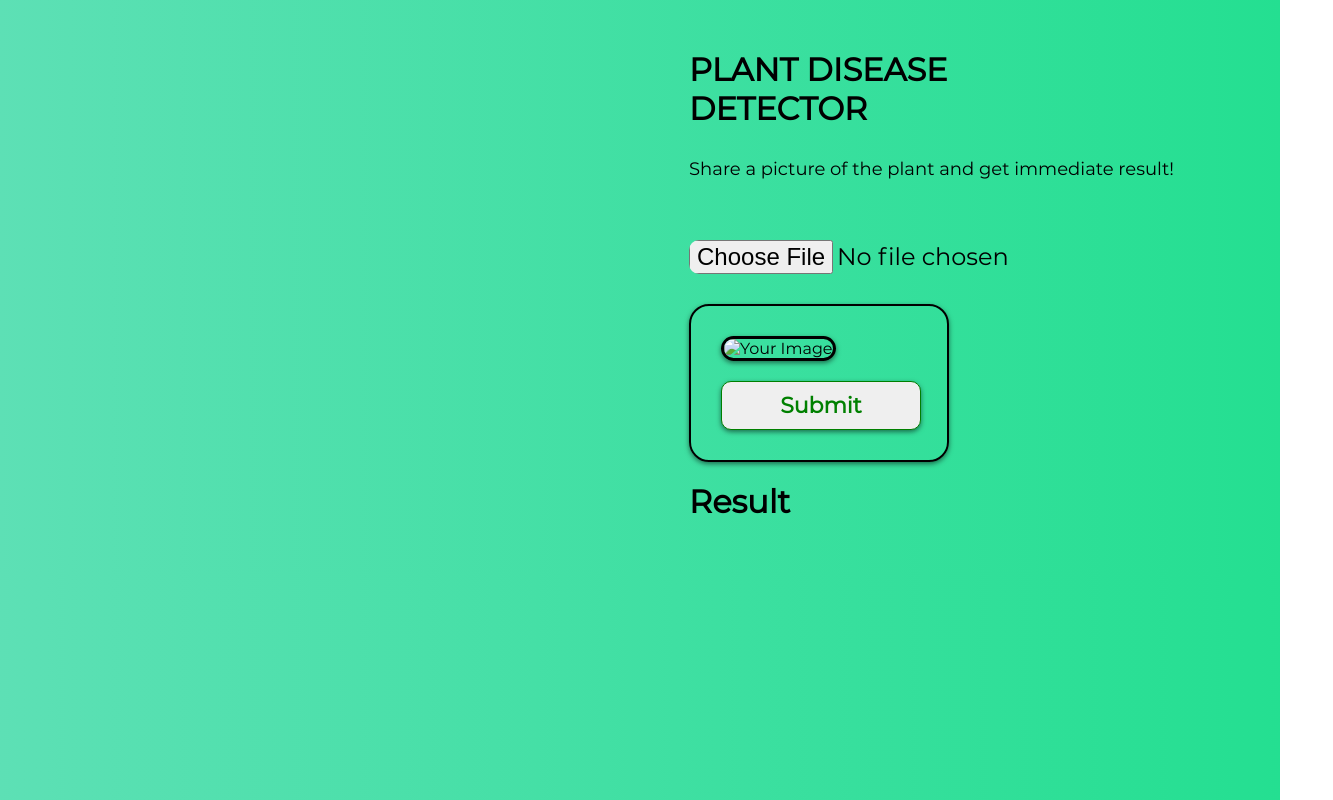
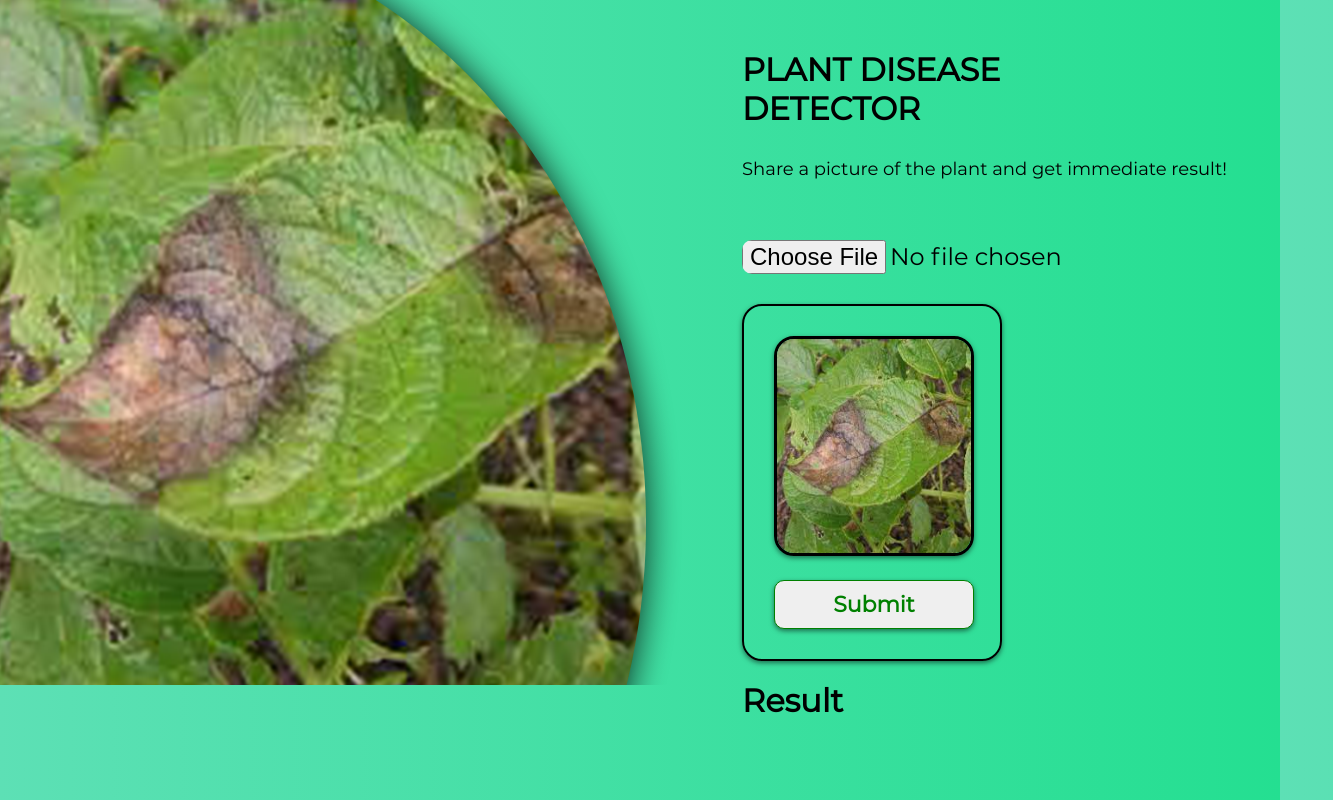
Before and after one commit to naeemali321123/potatoDisease, a plain HTML site: page index.html in a window 1280 px wide. Shown: the whole page, 1333 px wide, since content can reach past the window. Drawn offline with Linux system fonts and the light colour scheme.

Commit message:
add surge file

```diff
--- a/index.html
+++ b/index.html
@@ -14,7 +14,7 @@
     <div id="container">
         <div id="logoCantainer">
             <div id="logoImage">
-                <img src="./logoimage.png" alt="">
+                <img src="./image/logoimage.png" alt="">
             </div>
         </div>
         <div id="headingContainer">
@@ -27,11 +27,11 @@
                 </p>
             </div>
             <div id="browseFile">
-                <form action="">
+                <form action="/loader" method="post">
                     <input type="file" id="inputImage">
             </div>
             <div id="userImage">
-                <img id="potatoImage" src="./PotatoDisease.jpg" alt="Your Image"><br>
+                <img id="potatoImage" src="./image/PotatoDisease.jpg" alt="Your Image"><br>
                 <input type="submit" name="ANALYZE" id="button">
                 </form>
             </div>
```
